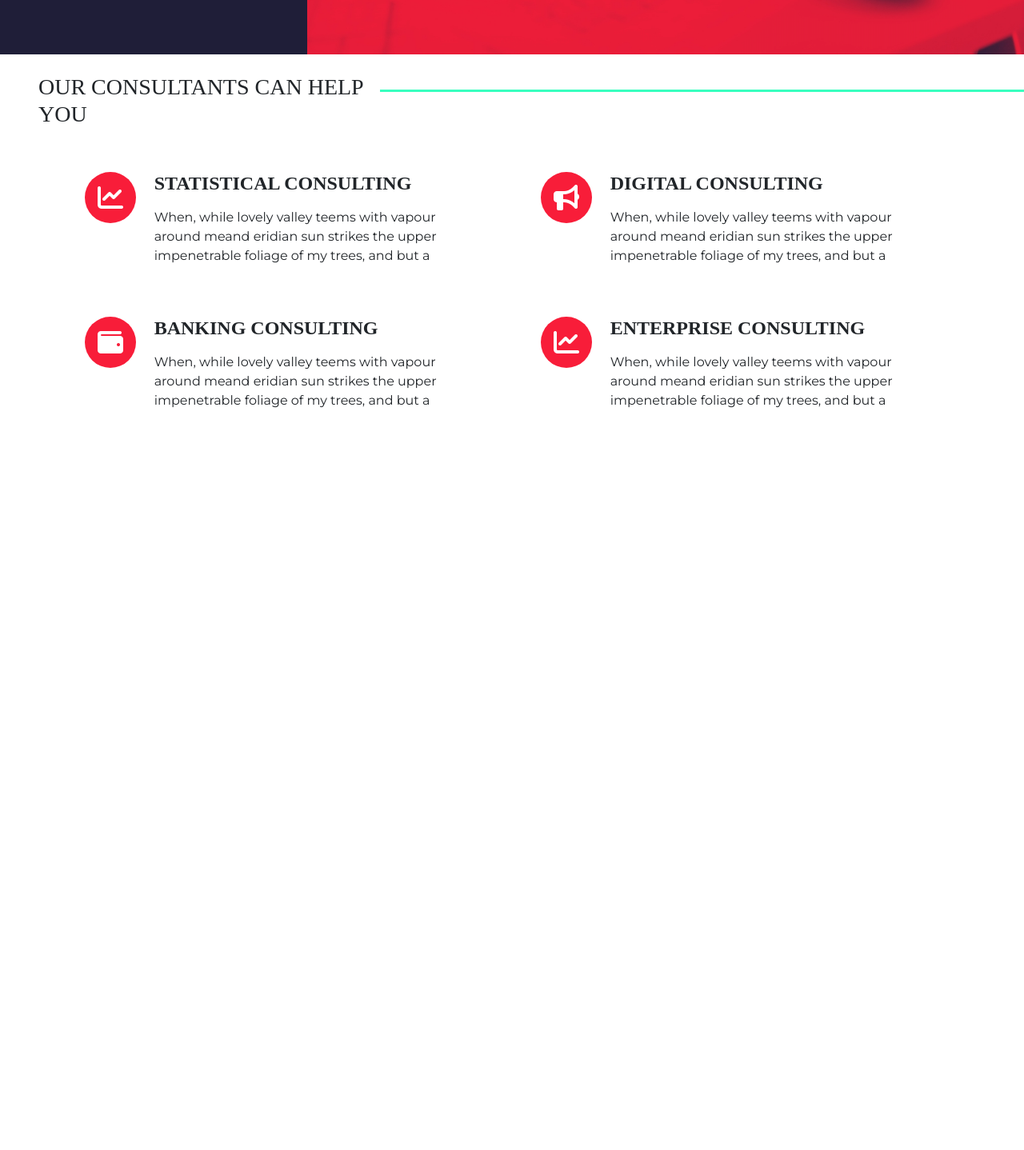
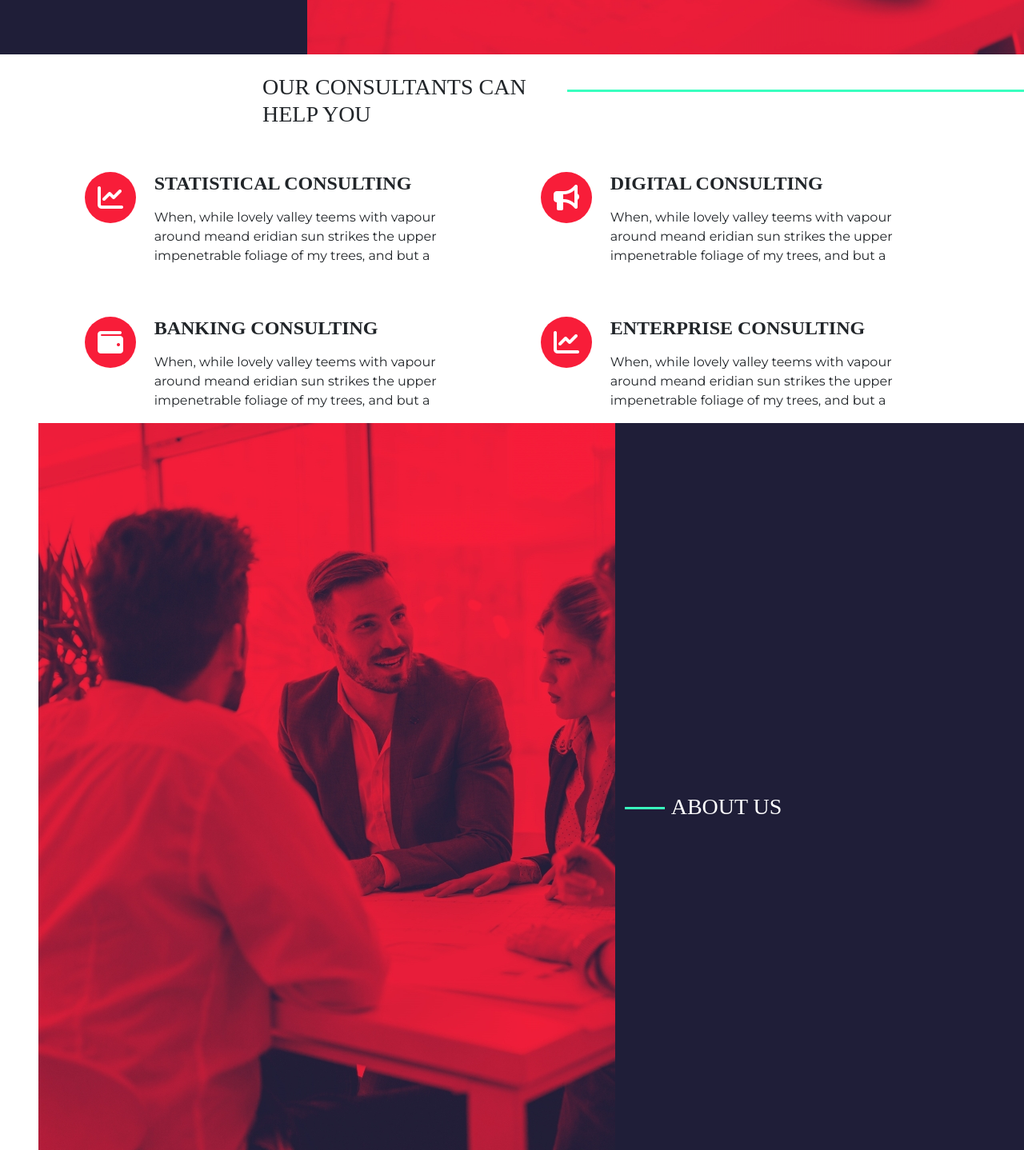
Before and after one commit to GiuseppeIndomenico/proj-html-vuejs, a Vue app: page / in a window 1280 px wide. Shown: the part 732-2170 px from the top of the page at 80% size. Before the commit the page ends 1261 px from the top, so only its background shows below. Built offline with nearby package versions, Linux system fonts and the light colour scheme; a web font is replaced by a local one.

Commit message:
add section main

```diff
--- a/src/components/MainComponent.vue
+++ b/src/components/MainComponent.vue
@@ -1,14 +1,28 @@
 <template>
     <main class="mt-4 ps-5">
         <div class="d-flex">
-            <h3>OUR CONSULTANTS CAN HELP YOU</h3>
-            <div class="gi-tratto"></div>
+            <h3 class="title-main">OUR CONSULTANTS CAN HELP YOU</h3>
+            <div class="gi-tratto long"></div>
         </div>
         <div class="container">
             <div class="row">
                 <ConsultComponent v-for="cons in store.consultants" :title="cons.title" :p="cons.p" :icon="cons.icon" />
             </div>
         </div>
+        <section>
+            <div class="row">
+                <div class="col-7">
+                    <img src="\images\business-people-working-together-on-project-and-5FHSKBL.jpg" alt="">
+                </div>
+
+                <div class="col-5 d-flex align-items-center dark">
+                    <div class="gi-tratto short me-2"></div>
+                    <h3>ABOUT US</h3>
+                </div>
+
+            </div>
+        </section>
+
     </main>
 </template>
 
@@ -32,14 +46,32 @@ export default {
 
 h3 {
     font-family: 'Bai Jamjuree';
+
+}
+
+.title-main {
+    margin-left: 280px;
 }
 
 .gi-tratto {
     background-color: $sec;
     height: 3px;
-    width: 74%;
+
+}
+
+.long {
+    width: 59%;
     margin-top: 20px;
     margin-left: 10px;
+}
 
+.short {
+    width: 50px;
+    margin-bottom: 5px;
+}
+
+.dark {
+    background-color: $primary;
+    color: $light
 }
 </style>
```
